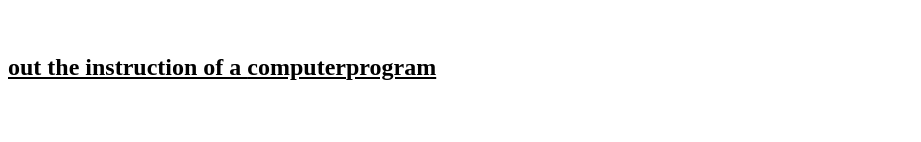
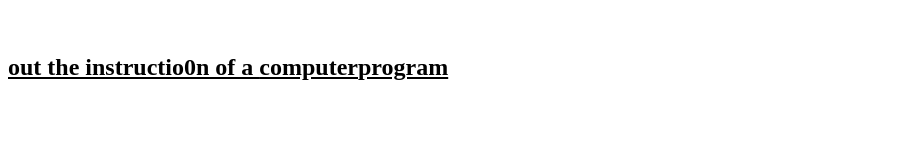
Before and after one commit to iamneo-production/dafcbbbfcfadadfadaeccdfffebaeceaec, a plain HTML site: page public/index.html in a window 1280 px wide. Shown: the part 182-324 px from the top of the page, without its empty margins (0-921 px from the left). Drawn offline with Linux system fonts and the light colour scheme.

Commit message:
Backup Commit

```diff
--- a/public/index.html
+++ b/public/index.html
@@ -11,7 +11,7 @@
    <h2>CPU</h2>
    <h2><u><b>CPU<b> stands for <i>central processing unit </i>i</h2><br>
     <h2>It is the portion of <u>computer</u>system that carries</h2><br>
-    <h2>out the instruction of a <u>computer</u>program</h2><br>
+    <h2>out the instructio0n of a <u>computer</u>program</h2><br>
     <h2>it carries each instruction of the program in sequence,<h2><br>
         <h2>to perform the basic arithmentical,logical and input/output operations of the system</h2><br>
     </body>
```
